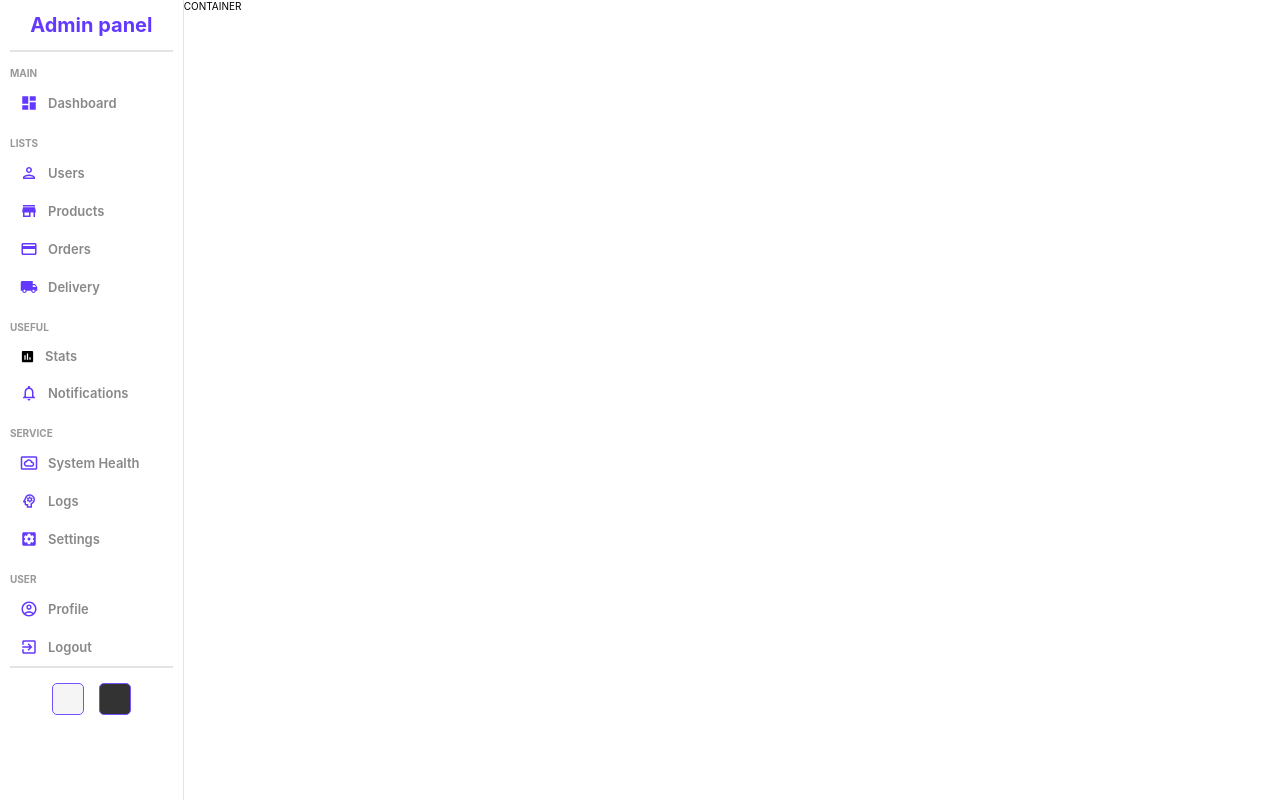
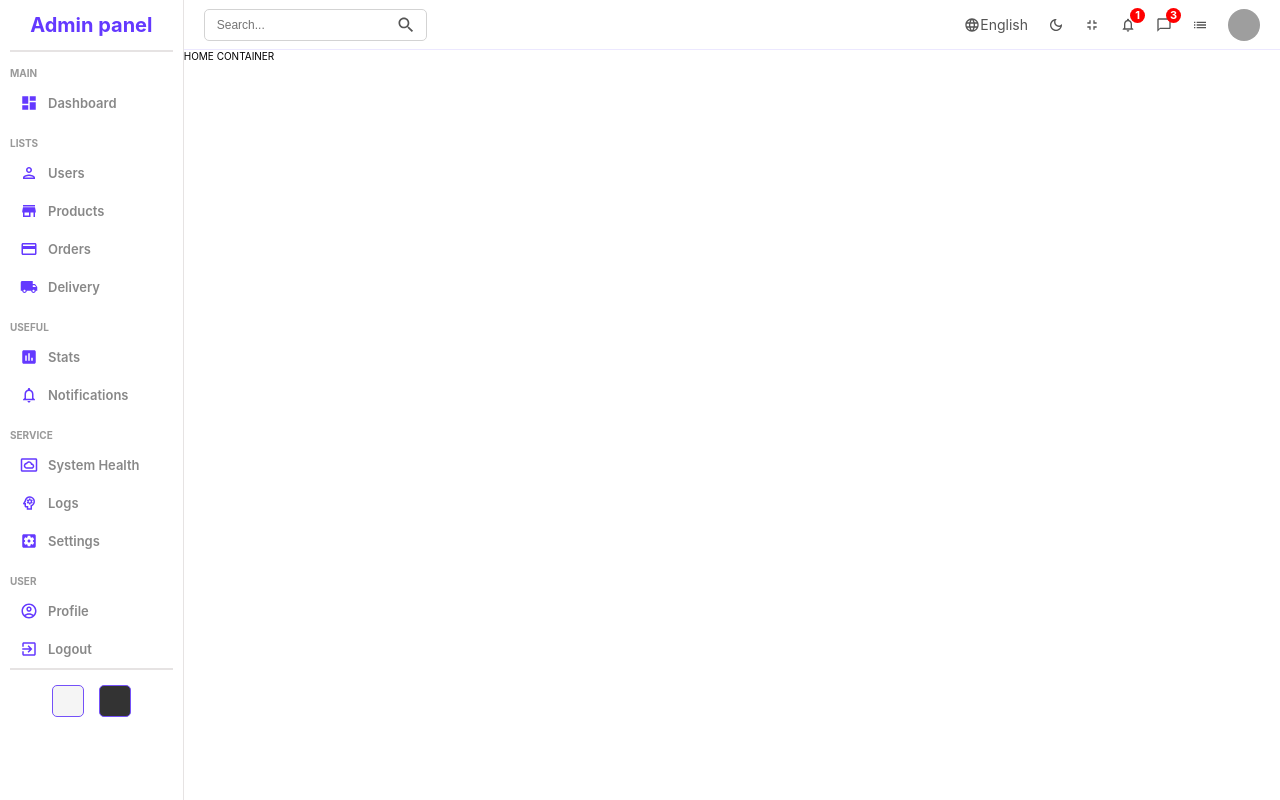
Before and after one commit to sinissto/firebase_admin_panel, a JavaScript app: page / in a window 1280 px wide. Built offline with nearby package versions, Linux system fonts and the light colour scheme; grey boxes are pictures that could not be loaded; the HTML template or start-up script is replaced by a standard one.

Commit message:
Navbar finished

```diff
--- a/src/components/navbar/Navbar.js
+++ b/src/components/navbar/Navbar.js
@@ -1,7 +1,54 @@
-import "./Navbar.scss";
+import './Navbar.scss';
+import SearchOutlinedIcon from '@mui/icons-material/SearchOutlined';
+import LanguageOutlinedIcon from '@mui/icons-material/LanguageOutlined';
+import DarkModeOutlinedIcon from '@mui/icons-material/DarkModeOutlined';
+import FullscreenExitOutlinedIcon from '@mui/icons-material/FullscreenExitOutlined';
+import NotificationsNoneOutlinedIcon from '@mui/icons-material/NotificationsNoneOutlined';
+import ChatBubbleOutlineOutlinedIcon from '@mui/icons-material/ChatBubbleOutlineOutlined';
+import ListOutlinedIcon from '@mui/icons-material/ListOutlined';
 
 const Navbar = () => {
-  return <div className=".navbar"></div>;
+  return (
+    <div className="navbar">
+      <div className="wrapper">
+        <div className="search">
+          <input type="text" placeholder="Search..." />
+          <SearchOutlinedIcon className="icon" />
+        </div>
+        <div className="items">
+          <div className="item">
+            <LanguageOutlinedIcon className="icon" />
+            English
+          </div>
+          <div className="item">
+            <DarkModeOutlinedIcon className="icon" />
+          </div>
+          <div className="item">
+            <FullscreenExitOutlinedIcon className="icon" />
+          </div>
+          <div className="item">
+            <NotificationsNoneOutlinedIcon className="icon" />
+            <div className="counter">1</div>
+          </div>
+          <div className="item">
+            <ChatBubbleOutlineOutlinedIcon className="icon" />
+            <div className="counter">3</div>
+          </div>
+          <div className="item">
+            <ListOutlinedIcon className="icon" />
+          </div>
+
+          <div className="item">
+            <img
+              src="https://images.pexels.com/photos/941693/pexels-photo-941693.jpeg?auto=compress&cs=tinysrgb&dpr=2&w=500"
+              alt=""
+              className="avatar"
+            />
+          </div>
+        </div>
+      </div>
+    </div>
+  );
 };
 
 export default Navbar;
--- a/src/components/navbar/Navbar.scss
+++ b/src/components/navbar/Navbar.scss
@@ -1,2 +1,86 @@
 .navbar {
+  height: 5rem;
+  width: 100%;
+  border-bottom: 1px solid #ece8ff;
+
+  display: flex;
+  align-items: center;
+
+  font-size: 1.4rem;
+  color: #555;
+
+  .wrapper {
+    width: 100%;
+    padding: 2rem;
+
+    display: flex;
+    align-items: center;
+    justify-content: space-between;
+
+    .search {
+      display: flex;
+      align-items: center;
+      border: 0.5px solid lightgray;
+      border-radius: 0.5rem;
+      padding: 0.5rem 1rem;
+
+      input {
+        border: none;
+        outline: none;
+        background-color: transparent;
+
+        &::placeholder {
+          font-size: 1.2rem;
+        }
+      }
+
+      .icon {
+        font-size: 2rem;
+        cursor: pointer;
+      }
+    }
+
+    .items {
+      display: flex;
+      align-items: center;
+
+      .item {
+        display: flex;
+        align-items: center;
+        margin-left: 2rem;
+        position: relative;
+
+        cursor: pointer;
+
+        .icon {
+          font-size: 1.6rem;
+        }
+
+        .avatar {
+          width: 3.2rem;
+          height: 3.2rem;
+
+          border-radius: 50%;
+        }
+
+        .counter {
+          width: 1.5rem;
+          height: 1.5rem;
+          background-color: red;
+          border-radius: 50%;
+          color: white;
+          font-size: 1.1rem;
+          font-weight: 700;
+
+          display: flex;
+          align-items: center;
+          justify-content: center;
+
+          position: absolute;
+          top: -9px;
+          right: -9px;
+        }
+      }
+    }
+  }
 }
--- a/src/components/sidebar/Sidebar.js
+++ b/src/components/sidebar/Sidebar.js
@@ -50,7 +50,7 @@
           <p className="title">USEFUL</p>
 
           <li>
-            <InsertChartIcon />
+            <InsertChartIcon className="icon" />
             <span>Stats</span>
           </li>
           <li>
--- a/src/pages/home/Home.js
+++ b/src/pages/home/Home.js
@@ -1,11 +1,15 @@
-import "./Home.scss";
-import Sidebar from "../../components/sidebar/Sidebar";
+import './Home.scss';
+import Sidebar from '../../components/sidebar/Sidebar';
+import Navbar from '../../components/navbar/Navbar';
 
 const Home = () => {
   return (
     <div className="home">
       <Sidebar />
-      <div className="homeContainer">CONTAINER</div>
+      <div className="homeContainer">
+        <Navbar />
+        HOME CONTAINER
+      </div>
     </div>
   );
 };
--- a/src/pages/home/Home.scss
+++ b/src/pages/home/Home.scss
@@ -2,7 +2,6 @@
   display: flex;
 
   .homeContainer {
-    //background-color: lightblue;
     flex: 6;
   }
 
```
